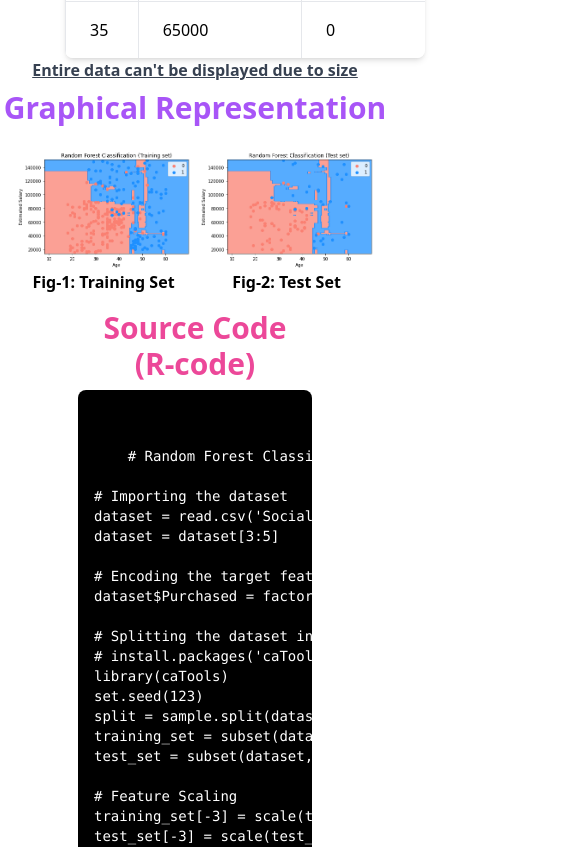
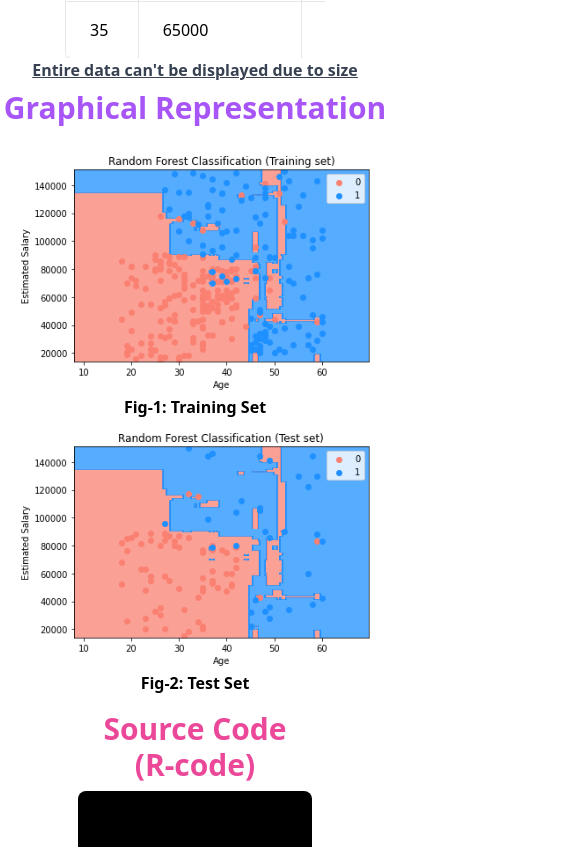
Before and after one commit to sainathdora/MLPlayGroundHub, a SvelteKit app: page /RandomForest in a window 390 px wide. Shown: the part 680-1527 px from the top of the page, 585 px wide, since content can reach past the window. Built offline with nearby package versions, Linux system fonts and the light colour scheme.

Commit message:
Made the website responsive

```diff
--- a/src/lib/Components/Card.svelte
+++ b/src/lib/Components/Card.svelte
@@ -9,11 +9,11 @@
 </script>
 
 
-    <div class="max-w-sm rounded overflow-hidden shadow-lg card bg-white m-auto mt-4">
+    <div class="max-w-sm rounded overflow-hidden shadow-lg card bg-white m-auto">
       <section>
         <aside>
             <img class="mt-2 transition-transform
-            duration-300 transform-gpu" src={url} alt="Url">
+            duration-300 transform-gpu p-2" src={url} alt="Url">
         </aside>
         <div class="px-6 py-4 bg-white text-center">
           <div class="font-bold text-xl mb-2">{Title}</div>
@@ -47,4 +47,11 @@
       width:100%;
     }
 
+    @media only screen and (min-width: 1024px) {
+      .card{
+        margin-top: 1rem;
+        margin-bottom: 1rem;
+      }
+}
+
 </style>
--- a/src/routes/+layout.svelte
+++ b/src/routes/+layout.svelte
@@ -24,3 +24,7 @@
 
 
   <Footer/>
+
+  <style>
+
+  </style>
--- a/src/routes/+page.svelte
+++ b/src/routes/+page.svelte
@@ -54,8 +54,10 @@
     ]
 </script>
 
-<div class="container mx-auto grid grid-cols-3 pt-2 p-20 bg-gradient-to-r from-indigo-500 to-pink-500">
+<div class="container mx-auto grid grid-cols-1 bg-gradient-to-r from-indigo-500 to-pink-500
+            sm:max-lg:grid sm:max-lg:grid-cols-2 sm:max-lg:gap-1 lg:grid lg:grid-cols-3 lg:gap-2">
   {#each Models as i (i.id)}
+  <div class="Card">
     <Card
     url={i.url}
     Title={i.Title}
@@ -63,6 +65,7 @@
     tags={i.tags}
     PageLink = {i.PageLink}
     />
+  </div>
   {/each}
 </div>
 
@@ -77,4 +80,16 @@
     background-color:rgb(99 102 241);
     border-radius: 20%;
   }
+  @media only screen and (max-width: 640px) {
+  /* Your styles for screens between 0 to 640 pixels go here */
+  .Card{
+
+    /* width: 17rem; */
+    width: 97%;
+    box-sizing: border-box;
+    margin: auto;
+    margin-top: 1rem;
+    margin-bottom: 1rem;
+  }
+}
 </style>
--- a/src/routes/DecisionTree/+page.svelte
+++ b/src/routes/DecisionTree/+page.svelte
@@ -100,7 +100,7 @@ let showLabel = {
 </h1>
 
 <div class="flex items-center justify-center">
-	<div class="w-2/3">
+	<div class="w-2/3 tablediv">
 		<table
 			class="min-w-full divide-y divide-gray-200 bg-white shadow-md rounded-lg overflow-hidden"
 		>
@@ -132,7 +132,7 @@ let showLabel = {
 <h2 class="text-3xl font-bold text-center mb-2 text-purple-500">Graphical Representation</h2>
 
 
-<div class="grid grid-cols-2 gap-2 p-4">
+<div class="grid grid-cols-2 gap-2 p-4 img-container">
     <figure class="text-center">
         <img src={DecisionTree1} alt="Desicion Tree" />
         <figcaption class="font-extrabold">Fig-1: Training Set</figcaption>
@@ -211,4 +211,19 @@ let showLabel = {
         width: 60%;
         height: auto;
     }
+    @media only screen and (max-width: 640px) {
+      .tablediv{
+        overflow-x: auto;
+      }
+      .img-container{
+        display: grid;
+        grid-template-columns: 1fr;
+      }
+
+    }
+    pre {
+  white-space: pre-wrap; /* Preserve line breaks */
+  overflow: auto; /* Add a scrollbar if content overflows */
+  max-width: 100%; /* Ensure the pre tag doesn't exceed its container */
+  }
 </style>
--- a/src/routes/LinearRegression/+page.svelte
+++ b/src/routes/LinearRegression/+page.svelte
@@ -143,4 +143,12 @@ ggplot() +
 		width: 60%;
 		height: auto;
 	}
+	*{
+		overflow: hidden;
+	}
+	pre {
+  white-space: pre-wrap; /* Preserve line breaks */
+  overflow: auto; /* Add a scrollbar if content overflows */
+  max-width: 100%; /* Ensure the pre tag doesn't exceed its container */
+}
 </style>
--- a/src/routes/LogisticRegression/+page.svelte
+++ b/src/routes/LogisticRegression/+page.svelte
@@ -105,9 +105,9 @@ ggplot() +
 
 
 <div class="flex items-center justify-center">
-	<div class="w-2/3">
+	<div class="w-2/3 tablediv">
 		<table
-			class="min-w-full divide-y divide-gray-200 bg-white shadow-md rounded-lg overflow-hidden"
+			class="min-w-full divide-y divide-gray-200 bg-white shadow-md rounded-lg"
 		>
 			<thead class="bg-gray-50">
 				<tr>
@@ -136,7 +136,7 @@ ggplot() +
 </p>
 <h2 class="text-3xl font-bold text-center mb-2 text-purple-500">Graphical Representation</h2>
 
-<div class="grid grid-cols-2 gap-2 p-4">
+<div class="grid grid-cols-2 gap-2 p-4 img-container">
     <figure class="text-center">
         <img src={LogisticRegressionImage} alt="Logistic regression" />
         <figcaption class="font-extrabold">Fig-1: No Feature Scaling</figcaption>
@@ -216,4 +216,22 @@ ggplot() +
         width: 60%;
         height: auto;
     }
+    *{
+      overflow: hidden;
+    }
+    @media only screen and (max-width: 640px) {
+      .tablediv{
+        overflow-x: auto;
+      }
+      .img-container{
+        display: grid;
+        grid-template-columns: 1fr;
+      }
+
+    }
+    pre {
+  white-space: pre-wrap; /* Preserve line breaks */
+  overflow: auto; /* Add a scrollbar if content overflows */
+  max-width: 100%; /* Ensure the pre tag doesn't exceed its container */
+}
 </style>
--- a/src/routes/RandomForest/+page.svelte
+++ b/src/routes/RandomForest/+page.svelte
@@ -98,7 +98,7 @@ let showLabel = {
 
 
 <div class="flex items-center justify-center">
-	<div class="w-2/3">
+	<div class="w-2/3 tablediv">
 		<table
 			class="min-w-full divide-y divide-gray-200 bg-white shadow-md rounded-lg overflow-hidden"
 		>
@@ -130,7 +130,7 @@ let showLabel = {
 <h2 class="text-3xl font-bold text-center mb-2 text-purple-500">Graphical Representation</h2>
 
 
-<div class="grid grid-cols-2 gap-2 p-4">
+<div class="grid grid-cols-2 gap-2 p-4 img-container">
     <figure class="text-center">
         <img src={RandomForest1} alt="Logistic regression" />
         <figcaption class="font-extrabold">Fig-1: Training Set</figcaption>
@@ -211,4 +211,22 @@ let showLabel = {
         width: 60%;
         height: auto;
     }
+    *{
+      overflow: hidden;
+    }
+    @media only screen and (max-width: 640px) {
+      .tablediv{
+        overflow-x: auto;
+      }
+      .img-container{
+        display: grid;
+        grid-template-columns: 1fr;
+      }
+
+    }
+    pre {
+  white-space: pre-wrap; /* Preserve line breaks */
+  overflow: auto; /* Add a scrollbar if content overflows */
+  max-width: 100%; /* Ensure the pre tag doesn't exceed its container */
+  }
 </style>
--- a/src/routes/SVM/+page.svelte
+++ b/src/routes/SVM/+page.svelte
@@ -99,7 +99,7 @@ let showLabel = {
 
 
 <div class="flex items-center justify-center">
-	<div class="w-2/3">
+	<div class="w-2/3 tablediv">
 		<table
 			class="min-w-full divide-y divide-gray-200 bg-white shadow-md rounded-lg overflow-hidden"
 		>
@@ -130,7 +130,7 @@ let showLabel = {
 </p>
 <h2 class="text-3xl font-bold text-center mb-2 text-purple-500">Graphical Representation</h2>
 
-<div class="grid grid-cols-2 gap-2 p-4">
+<div class="grid grid-cols-2 gap-2 p-4 img-container">
     <figure class="text-center">
         <img src={KernalSVM} alt="Logistic regression" />
         <figcaption class="font-extrabold">Fig-1: Training Set</figcaption>
@@ -207,4 +207,20 @@ let showLabel = {
         width: 60%;
         height: auto;
     }
+
+    @media only screen and (max-width: 640px) {
+      .tablediv{
+        overflow-x: auto;
+      }
+      .img-container{
+        display: grid;
+        grid-template-columns: 1fr;
+      }
+
+    }
+    pre {
+  white-space: pre-wrap; /* Preserve line breaks */
+  overflow: auto; /* Add a scrollbar if content overflows */
+  max-width: 100%; /* Ensure the pre tag doesn't exceed its container */
+  }
 </style>
```
